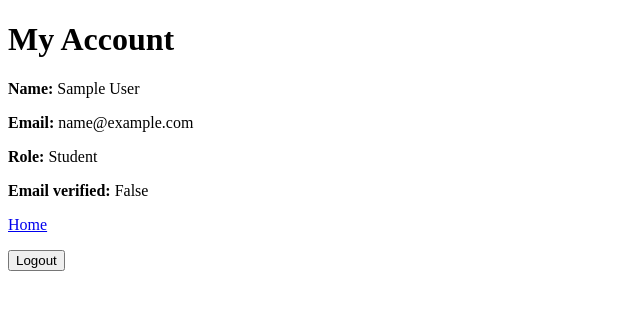
After one commit to abhianalyst/ConceptCode, a Django app: page /accounts/account/ in a window 1280 px wide. The commit adds this page. Shown: the top 310 px of the page, without its empty margins (0-640 px from the left). Run offline with Django 5.2, Linux system fonts and the light colour scheme; the visitor is signed in with stand-in values (Sample User, id 1).

Commit message:
feat: add session protection and logout

```diff
--- a/apps/accounts/urls.py
+++ b/apps/accounts/urls.py
@@ -9,6 +9,8 @@ app_name = "accounts"
 urlpatterns = [
     path("register/", views.register, name="register"),
     path("login/", views.login_view, name="login"),
+    path("logout/", views.logout_view, name="logout"),
+    path("account/", views.account, name="account"),
     path(
         "verify-email/<int:user_id>/<str:token>/",
         views.verify_email,
--- a/apps/accounts/views.py
+++ b/apps/accounts/views.py
@@ -1,7 +1,7 @@
-from django.contrib.auth import authenticate, get_user_model, login
+from django.contrib.auth import authenticate, get_user_model, login, logout
 from django.contrib.auth.tokens import default_token_generator
 from django.shortcuts import redirect, render
-
+from django.contrib.auth.decorators import login_required
 from .forms import LoginForm, RegistrationForm
 from .models import Profile
 from .services.email_verification import send_verification_email
@@ -110,3 +110,16 @@ def login_view(request):
         "accounts/login.html",
         {"form": form},
     )
+
+def logout_view(request):
+    logout(request)
+
+    return redirect("core:account")
+
+@login_required
+def account(request):
+    return render(
+        request,
+        "accounts/account.html",
+        {"user": request.user},
+    )
--- /dev/null
+++ b/templates/accounts/account.html
@@ -0,0 +1,47 @@
+<!DOCTYPE html>
+<html lang="en">
+
+<head>
+    <meta charset="UTF-8">
+    <meta name="viewport" content="width=device-width, initial-scale=1.0">
+    <title>My Account - ConceptCode</title>
+</head>
+
+<body>
+    <main>
+        <h1>My Account</h1>
+
+        <p>
+            <strong>Name:</strong>
+            {{ user.full_name }}
+        </p>
+
+        <p>
+            <strong>Email:</strong>
+            {{ user.email }}
+        </p>
+
+        <p>
+            <strong>Role:</strong>
+            {{ user.get_role_display }}
+        </p>
+
+        <p>
+            <strong>Email verified:</strong>
+            {{ user.email_verified }}
+        </p>
+
+        <p>
+            <a href="{% url 'core:home' %}">
+                Home
+            </a>
+        </p>
+
+        <form method="post" action="{% url 'accounts:logout' %}">
+            {% csrf_token %}
+            <button type="submit">Logout</button>
+        </form>
+    </main>
+</body>
+
+</html>
```
Also changed, not shown: templates/core/home.html (+24 -2 lines).
